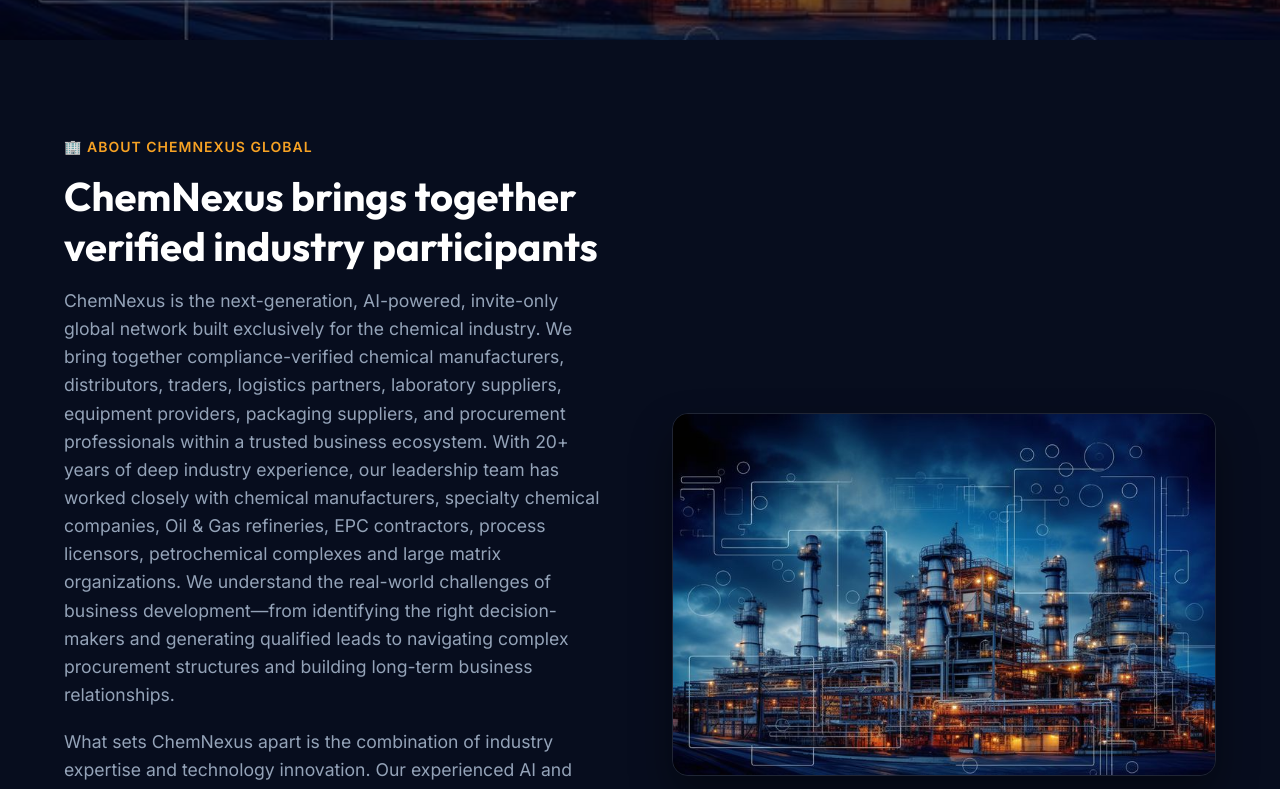
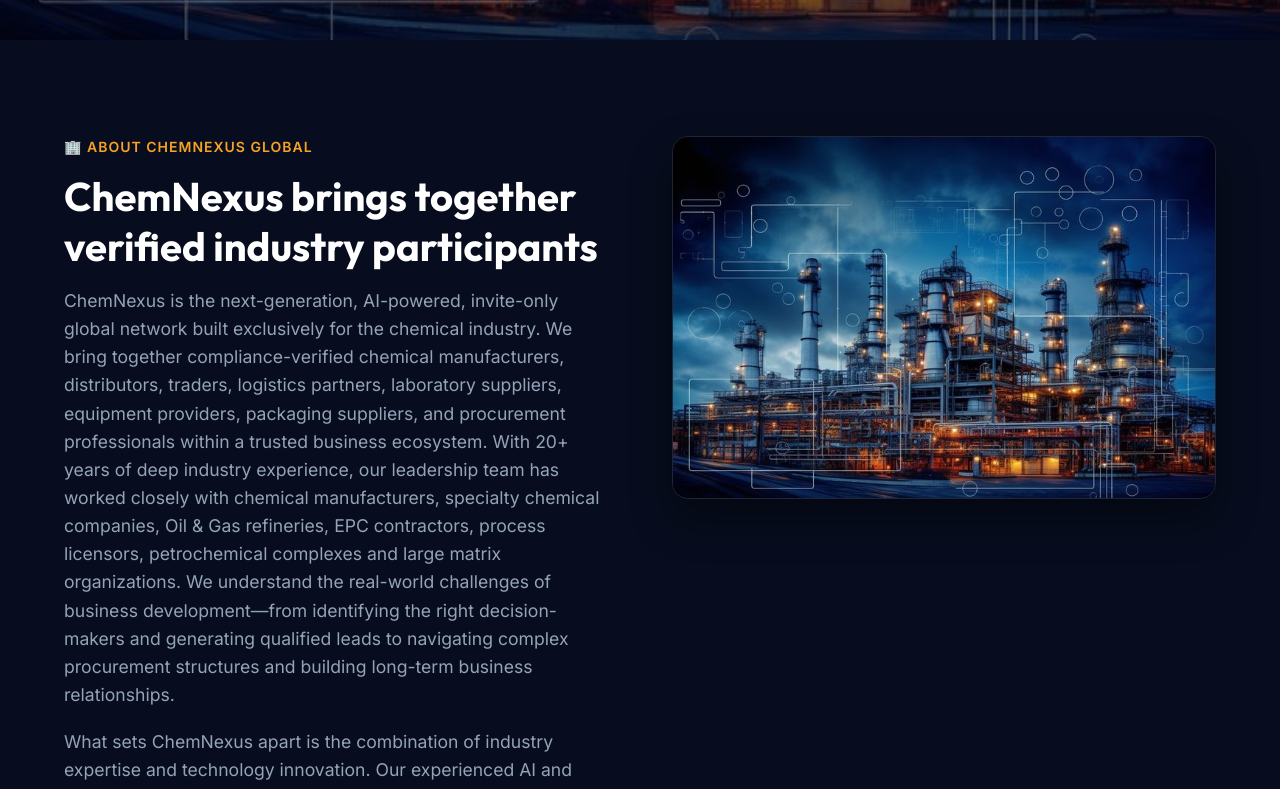
Before and after one commit to Rish1811/chemnexusadminpanel, a React (Vite) app: page /website in a window 1280 px wide. Shown: the part 760-1549 px from the top of the page. Built offline with nearby package versions, Linux system fonts and the light colour scheme.

Commit message:
Align About section image to the top

```diff
--- a/src/pages/WebsiteLanding.jsx
+++ b/src/pages/WebsiteLanding.jsx
@@ -142,7 +142,7 @@
 
       {/* About Us Section */}
       <section id="about" className="landing-section dark-section">
-        <div className="split-section align-items-center">
+        <div className="split-section">
           <div className="about-text">
             <span className="section-tag">🏢 ABOUT CHEMNEXUS GLOBAL </span>
             <h2 className="section-title">ChemNexus brings together verified industry participants</h2>
```
